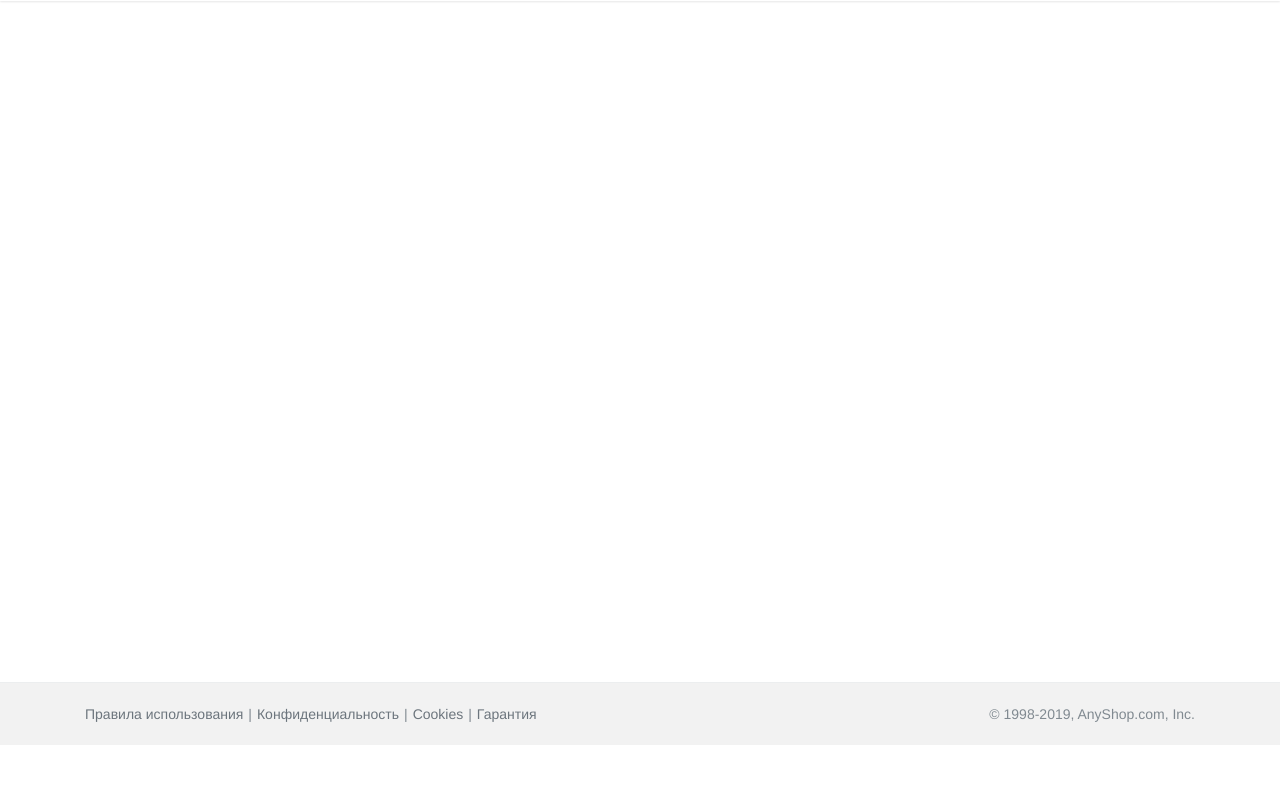
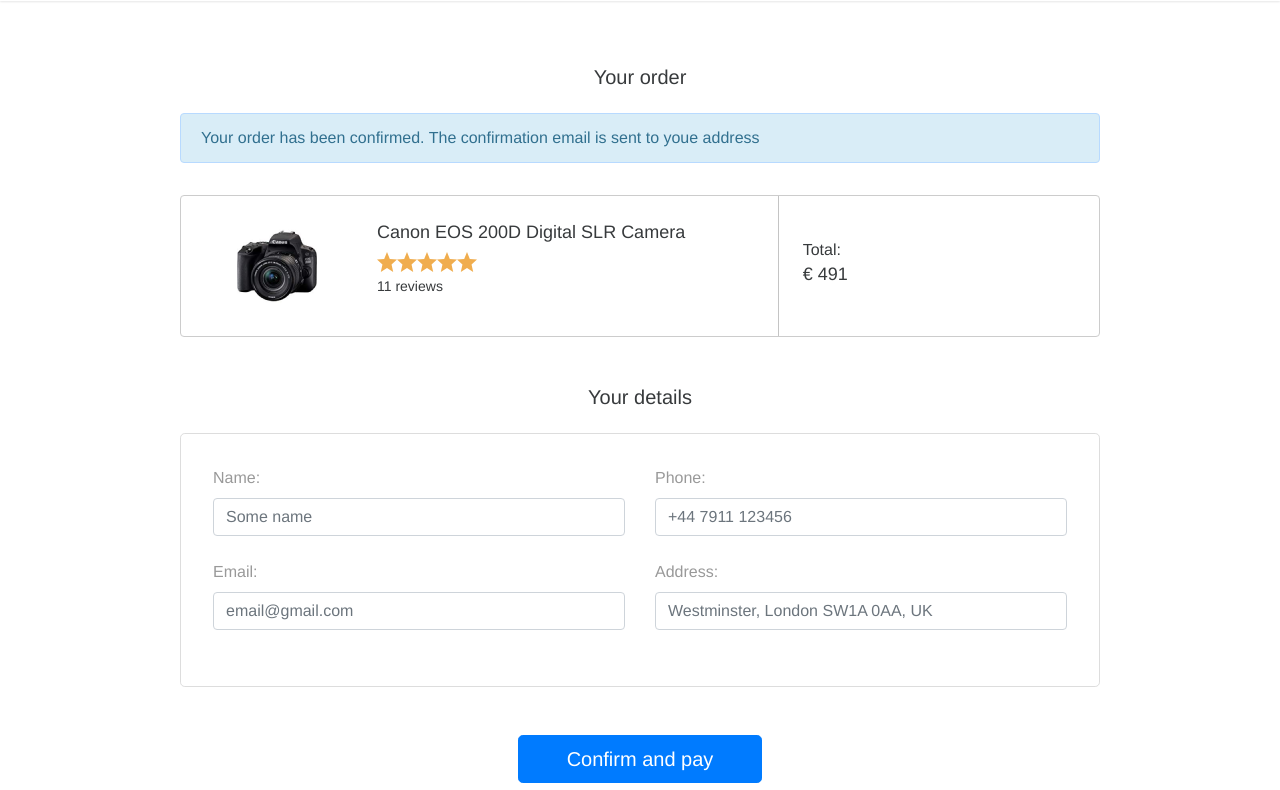
Before and after one commit to tadjik1/nodejs-course-react-app, a React app: page /checkout in a window 1280 px wide. Shown: the part 55-845 px from the top of the page. Before the commit the page ends 800 px from the top, so only its background shows below. Built offline with nearby package versions, Linux system fonts and the light colour scheme.

Commit message:
CHANGE: add Checkout layout, fix navbar-brand and tabIndex in Tabs

```diff
--- a/public/style.css
+++ b/public/style.css
@@ -60,11 +60,6 @@
 .navbar-brand {
   margin-left: 1rem;
   margin-right: 0;
-}
-
-.navbar-brand a {
-  text-decoration: none;
-  color: inherit;
 }
 
 @media (min-width: 767px) {
--- /dev/null
+++ b/src/components/Checkout.js
@@ -0,0 +1,75 @@
+import React from 'react';
+import { Alert, Form, FormGroup, Input, Label, Button } from 'reactstrap';
+
+function Checkout() {
+
+  return (
+    <div className="container">
+      <div className="row justify-content-center">
+        <div className="col-lg-10">
+          <Form>
+            <h3 className="h5 mb-4 mt-4 text-md-center">Your order</h3>
+            <Alert color="primary">
+              Your order has been confirmed. The confirmation email is sent to youe address
+            </Alert>
+            <div className="product-list-box">
+              <div className="box-inner-col description-col">
+                <div className="product-img">
+                  <img src="assets/images/canon1.png" alt="img" />
+                </div>
+                <div className="product-desc">
+                  <h4 className="col-title mb-2">Canon EOS 200D Digital SLR Camera</h4>
+                  <div className="rate">
+                    <i className="icon-star checked"></i>
+                    <i className="icon-star checked"></i>
+                    <i className="icon-star checked"></i>
+                    <i className="icon-star checked"></i>
+                    <i className="icon-star checked"></i>
+                    <span className="rate-amount ml-2 d-inline-block d-md-none">121</span>
+                  </div>
+                  <p className="rate-amount d-none d-md-block mt-1">11 reviews</p>
+                  <p className="price-text mb-0 mt-2 d-inline-block d-md-none"><strong>€ 47.31</strong></p>
+                </div>
+              </div>
+              <div className="box-inner-col price-col justify-content-center">
+                <p className="mb-0 font-weight-light">Total:</p>
+                <h4 className="col-title price-text mb-2">€ 491</h4>
+              </div>
+            </div>
+            <h3 className="h5 mb-4 mt-5 text-md-center">Your details</h3>
+            <div className="jumbotron jumbotron-light jumbotron-form mb-0">
+              <div className="row">
+                <div className="col-md-6">
+                  <FormGroup>
+                    <Label htmlFor="exampleInput">Name:</Label>
+                    <Input type="text" className="form-control" id="exampleInput" placeholder="Some name"/>
+                  </FormGroup>
+                  <FormGroup className="mb-4">
+                    <Label htmlFor="exampleInput2">Email:</Label>
+                    <input type="email" className="form-control" id="exampleInput2" placeholder="email@gmail.com"/>
+                  </FormGroup>
+                </div>
+                <div className="col-md-6">
+                  <FormGroup>
+                    <Label htmlFor="exampleInput3">Phone:</Label>
+                    <input type="text" className="form-control" id="exampleInput3" placeholder="+44 7911 123456"/>
+                  </FormGroup>
+                  <FormGroup className="mb-4">
+                    <Label htmlFor="exampleInput4">Address:</Label>
+                    <Input type="text" className="form-control" id="exampleInput4"
+                           placeholder="Westminster, London SW1A 0AA, UK"/>
+                  </FormGroup>
+                </div>
+              </div>
+            </div>
+            <div className="text-center mt-2 mb-5 my-sm-5">
+              <Button type="submit" color="primary" size="lg">Confirm and pay</Button>
+            </div>
+          </Form>
+        </div>
+      </div>
+    </div>
+  );
+}
+
+export default Checkout;
--- a/src/components/Header.js
+++ b/src/components/Header.js
@@ -55,7 +55,7 @@
             <NavbarToggler onClick={handleToggleModal} className="d-inline-flex d-md-none has-messages">
               <img src="assets/icons/icon-menu.svg" alt="menu icon"/>
             </NavbarToggler>
-            <NavbarBrand><Link to="/"><strong>AnyShop</strong></Link></NavbarBrand>
+            <NavbarBrand href="/"><strong>AnyShop</strong></NavbarBrand>
           </div>
           <Link to="/" className="mobile-search-menu-icon">
             <img src="assets/icons/icon-search.svg" alt="menu icon"/>
--- a/src/components/Product/ProductTabs.js
+++ b/src/components/Product/ProductTabs.js
@@ -10,7 +10,7 @@
       <Nav tabs>
         <NavItem>
           <NavLink
-            tabindex="0"
+            tabIndex="0"
             className={cx({ active: activeTab === '1' })}
             onClick={() => { setActiveTab('1'); }}
           >
@@ -19,7 +19,7 @@
         </NavItem>
         <NavItem>
           <NavLink
-            tabindex="0"
+            tabIndex="0"
             className={cx({ active: activeTab === '2' })}
             onClick={() => { setActiveTab('2'); }}
           >
@@ -28,7 +28,7 @@
         </NavItem>
         <NavItem>
           <NavLink
-            tabindex="0"
+            tabIndex="0"
             className={cx({ active: activeTab === '3' })}
             onClick={() => { setActiveTab('3'); }}
           >
--- a/src/index.js
+++ b/src/index.js
@@ -14,6 +14,7 @@
 import Category from './components/Category';
 import Search from './components/Search';
 import Product from './components/Product/Product';
+import Checkout from './components/Checkout';
 
 ReactDOM.render(
   <Provider store={store}>
@@ -27,6 +28,7 @@
         <Route path="/category/:category" component={Category} />
         <Route path="/search" component={Search} />
         <Route path="/product" component={Product} />
+        <Route path="/checkout" component={Checkout} />
       </Application>
     </BrowserRouter>
   </Provider>,
```
